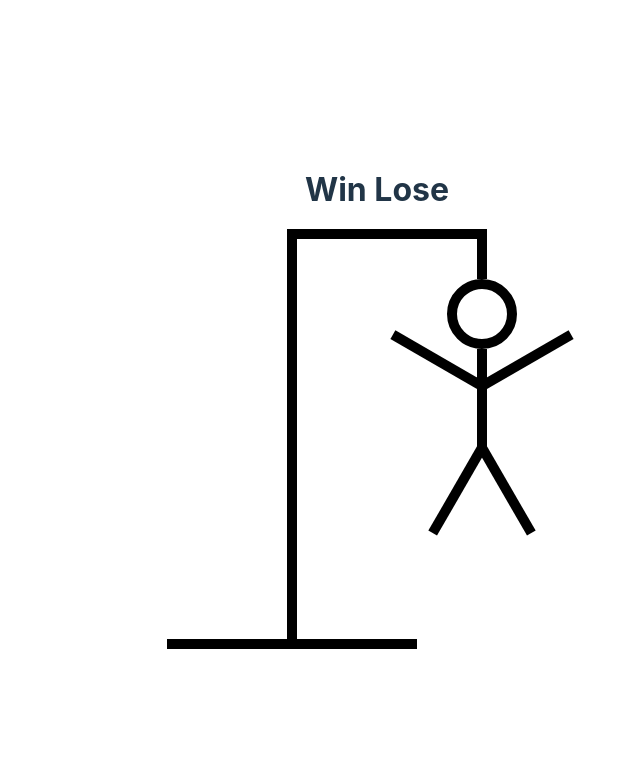
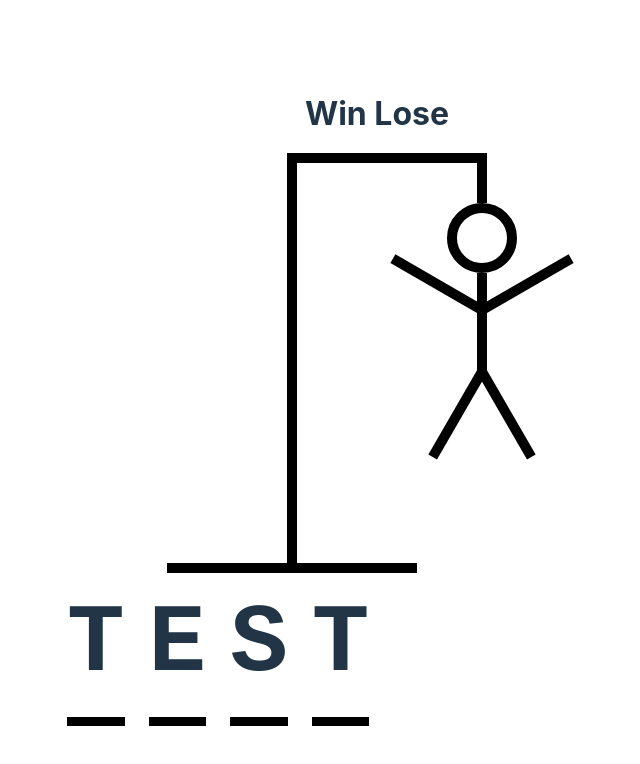
Before and after one commit to HilaryYates/Hangman, a React (Vite) app in the folder hangman/: page / in a window 1280 px wide. Shown: the top 764 px of the page, without its empty margins (33-673 px from the left). Built offline with nearby package versions, Linux system fonts and the light colour scheme.

Commit message:
styled guess words

```diff
--- a/hangman/src/App.tsx
+++ b/hangman/src/App.tsx
@@ -2,7 +2,7 @@ import { useState } from "react";
 import words from "./wordList.json";
 import "./App.css";
 import { HangmanDrawing } from "./HangmanDrawing/HangmanDrawing";
-import { HangmanWord } from "./HangmanWord";
+import { HangmanWord } from "./HangmanWord/HangmanWord";
 import { Keyboard } from "./Keyboard";
 
 const App = () => {
--- a/hangman/src/HangmanWord.tsx
+++ /dev/null
@@ -1 +0,0 @@
-export const HangmanWord = () => {};
--- /dev/null
+++ b/hangman/src/HangmanWord/HangmanWord.tsx
@@ -0,0 +1,14 @@
+import "./style.css";
+
+export const HangmanWord = () => {
+  const word = "test";
+  return (
+    <div>
+      <div className='words'>
+        {word.split("").map((letter, index) => {
+          return <span className='letters'>{letter}</span>;
+        })}
+      </div>
+    </div>
+  );
+};
--- /dev/null
+++ b/hangman/src/HangmanWord/style.css
@@ -0,0 +1,12 @@
+.words {
+  display: flex;
+  gap: 0.25em;
+  font-size: 6rem;
+  font-weight: bold;
+  text-transform: uppercase;
+  font-family: monospace;
+}
+
+.letters {
+  border-bottom: 0.1em solid black;
+}
```
